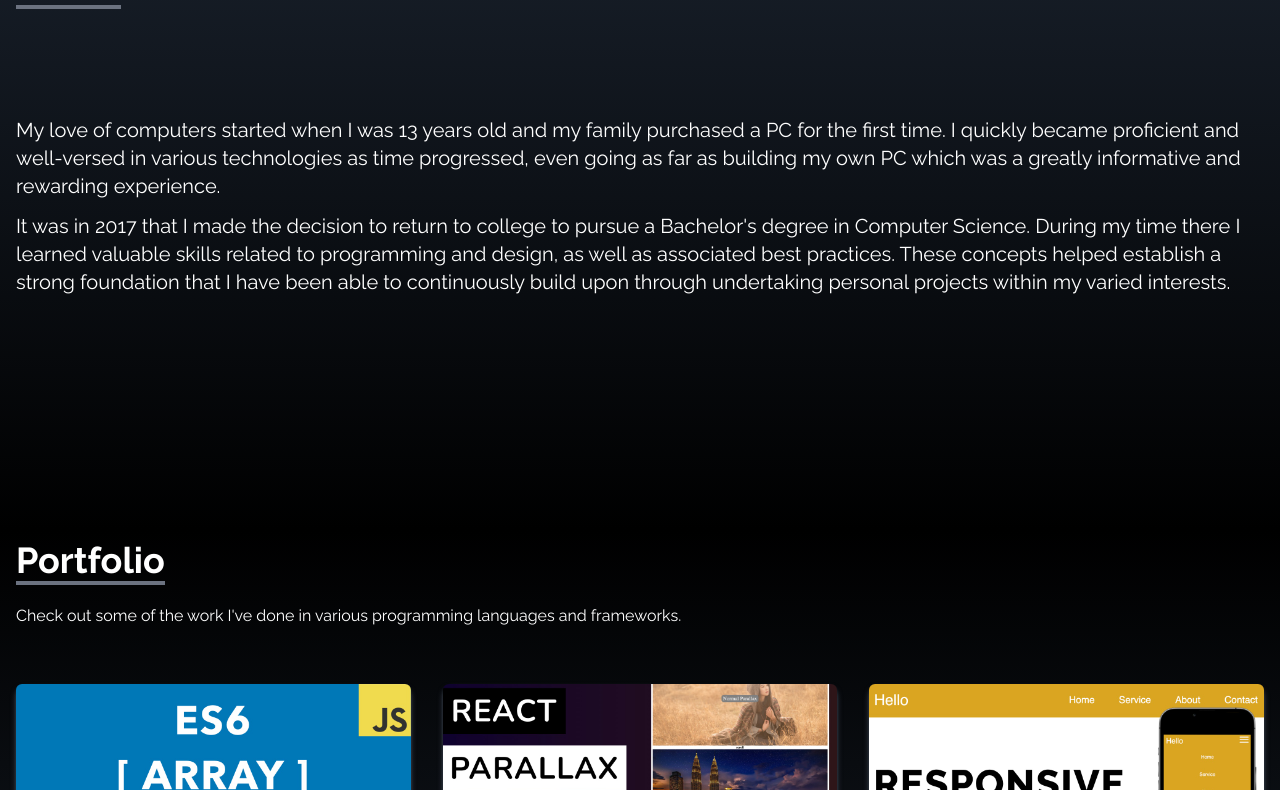
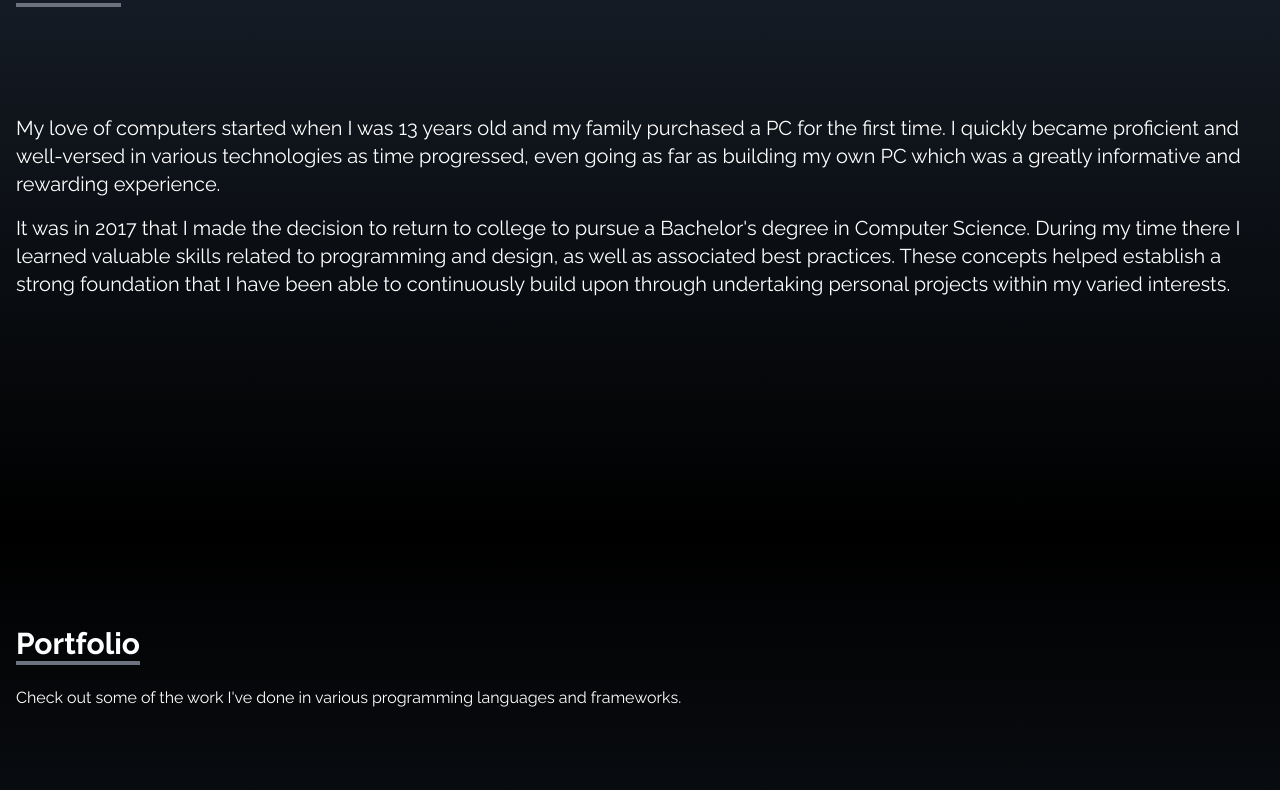
Before and after one commit to jthierry88/portfolio-site, a React (Create React App) app: page / in a window 1280 px wide. Shown: the part 1070-1860 px from the top of the page. Built offline with nearby package versions, Linux system fonts and the light colour scheme; the HTML template or start-up script is replaced by a standard one.

Commit message:
Fix spacing issue on About and Portfolio pages

```diff
--- a/src/components/About.jsx
+++ b/src/components/About.jsx
@@ -20,7 +20,7 @@
           </p>
         </div>
 
-        <p className="text-xl mt-20 mb-3">
+        <p className="text-xl mt-20 mb-4">
           My love of computers started when I was 13 years old and my family
           purchased a PC for the first time. I quickly became proficient and
           well-versed in various technologies as time progressed, even going as
--- a/src/components/Portfolio.jsx
+++ b/src/components/Portfolio.jsx
@@ -37,15 +37,11 @@
   return (
     <div
       name="portfolio"
-      className="bg-gradient-to-b from-black
-    to-gray-800 w-full text-white md:h-screen"
+      className="bg-gradient-to-b from-black to-gray-800 w-full text-white"
     >
-      <div
-        className="max-w-screen-2xl p-4 mx-auto flex flex-col
-      justify-center w-full h-full"
-      >
-        <div className="pb-8">
-          <p className="text-4xl font-bold inline border-b-4 border-gray-500">
+      <div className="max-w-screen-2xl p-4 mx-auto flex flex-col justify-center w-full">
+        <div className="pb-16 pt-20">
+          <p className="text-3xl font-bold inline border-b-4 border-gray-500">
             Portfolio
           </p>
           <p className="py-6">
@@ -54,20 +50,19 @@
           </p>
         </div>
 
-        <div className="grid sm:grid-cols-2 md:grid-cols-3 gap-8 px-12 sm:px-0">
+        <div className="grid grid-cols-1 sm:grid-cols-2 md:grid-cols-3 gap-8 px-4 md:px-0">
           {portfolios.map(({ id, src }) => (
             <div key={id} className="shadow-md shadow-gray-600 rounded-lg">
               <img
                 src={src}
                 alt=""
-                className="rounded-md duration-200
-                hover:scale-105"
+                className="rounded-md duration-200 hover:scale-105"
               />
               <div className="flex items-center justify-center">
-                <button className="w-1/2 px-6 py-3 m-4 duration-200 hover:scale-105">
+                <button className="w-full sm:w-1/2 px-6 py-3 m-4 duration-200 hover:scale-105">
                   Demo
                 </button>
-                <button className="w-1/2 px-6 py-3 m-4 duration-200 hover:scale-105">
+                <button className="w-full sm:w-1/2 px-6 py-3 m-4 duration-200 hover:scale-105">
                   Code
                 </button>
               </div>
```
